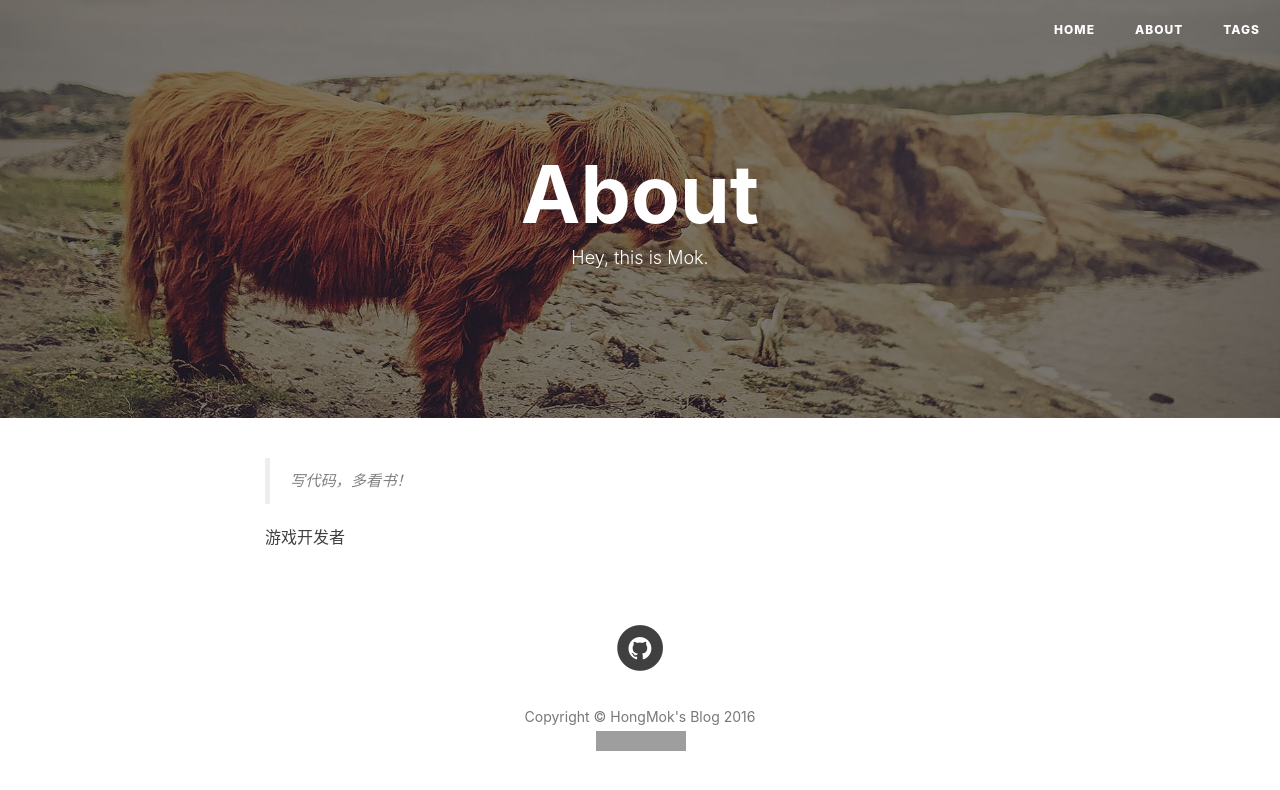
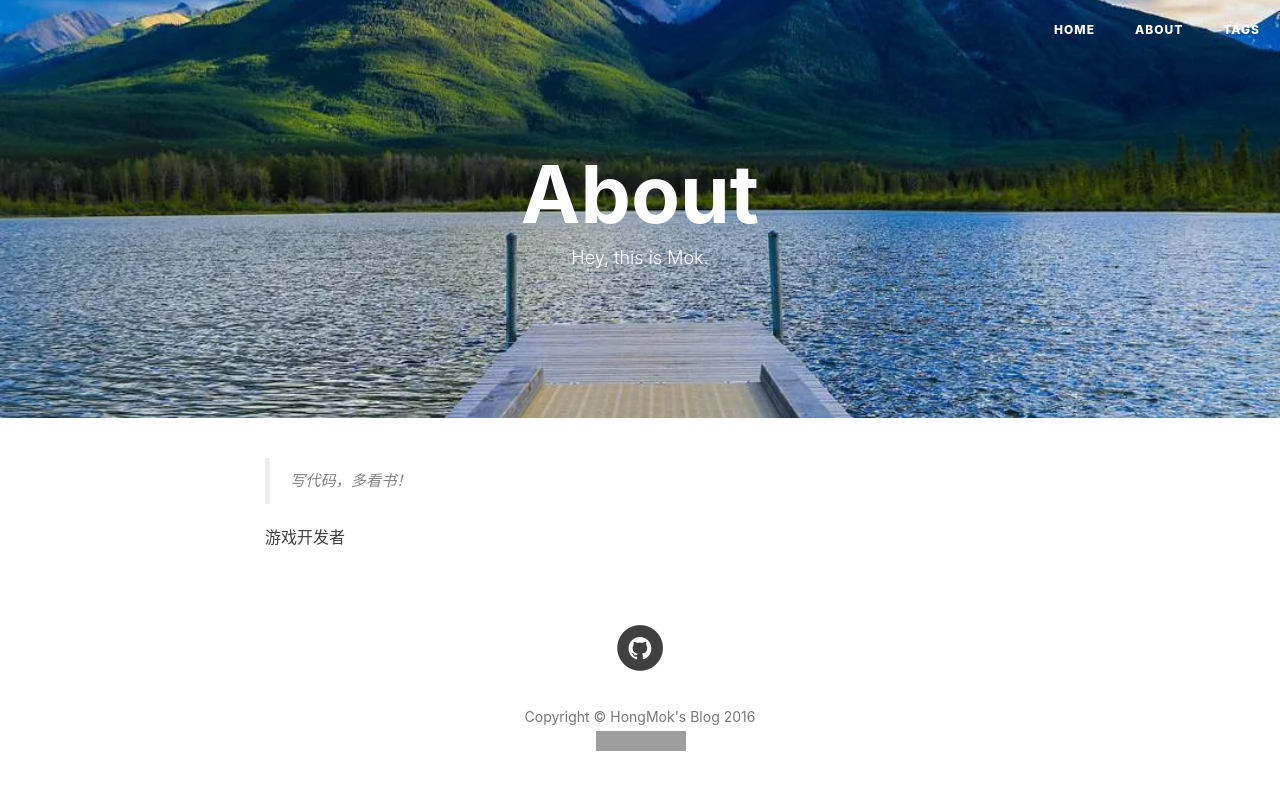
Before and after one commit to HongMok/HongMok.github.io, a Jekyll site: the page built from about.html, in a window 1280 px wide. Shown: the top 790 px of the page. Built offline with Jekyll 4.4.1, drawn with Linux system fonts in a browser that asks for light colours; nearby versions of some CDN libraries; comment, search, counter and statistics services are not loaded; grey boxes are pictures that could not be loaded.

Commit message:
Update about.html

```diff
--- a/about.html
+++ b/about.html
@@ -2,7 +2,7 @@
 layout: page
 title: "About"
 description: "Hey, this is Mok."
-header-img: "img/contact-bg.jpg"
+header-img: "img/bridge.jpg"
 ---
 
 <!-- Language Selector -->
```
